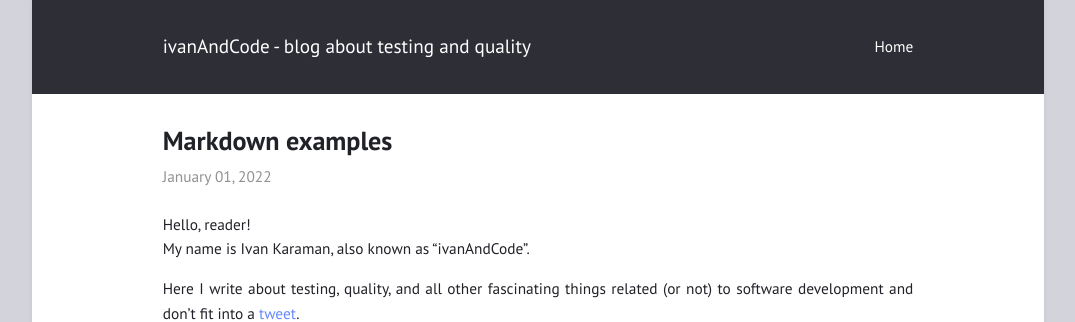
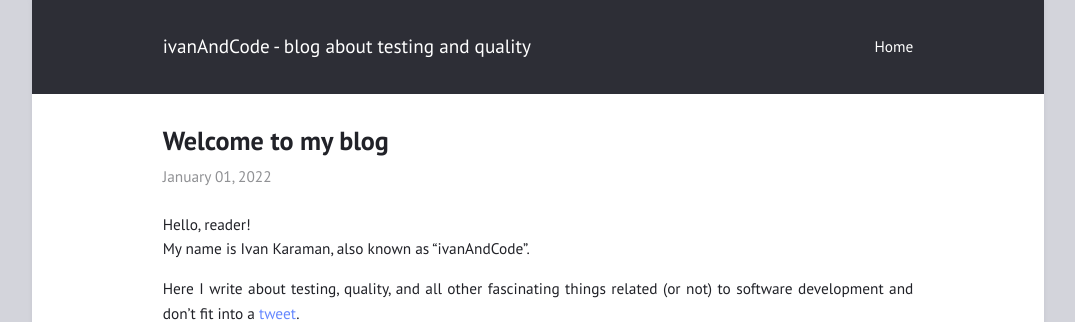
Before and after one commit to ivanAndCode/ivanAndCode, a Jekyll site: the page built from _posts/2022-01-01-welcome.md, in a window 1280 px wide. Shown: the top 322 px of the page, without its empty margins (102-1177 px from the left). Built offline with Jekyll 4.4.1, drawn with Linux system fonts in a browser that asks for light colours.

Commit message:
Fix post title

```diff
--- a/_posts/2022-01-01-welcome.md
+++ b/_posts/2022-01-01-welcome.md
@@ -1,5 +1,5 @@
 ---
-title:  "Markdown examples"
+title:  "Welcome to my blog"
 layout: post
 ---
 
```
